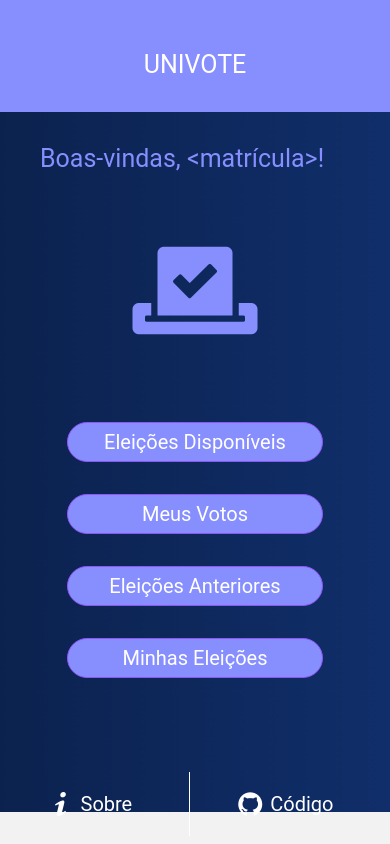
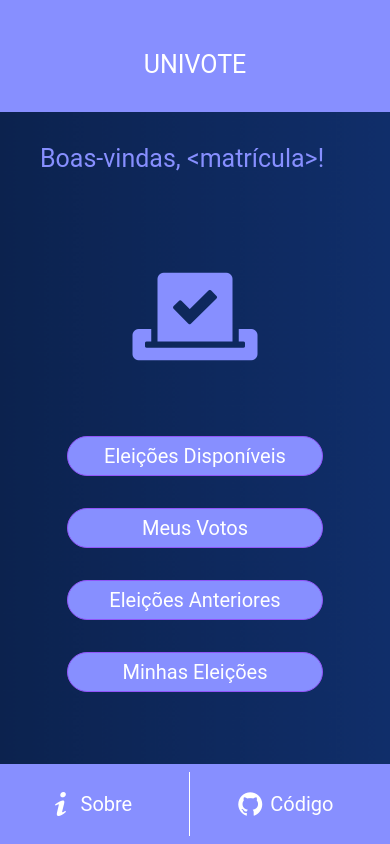
Before and after one commit to mikeantonio772/univote, a React Native app in the folder frontend/: screen /Home in a window 390 px wide. Built offline with nearby package versions, Linux system fonts and the light colour scheme.

Commit message:
My Votes, Previous Elections, My Elections screens

```diff
--- a/frontend/App.js
+++ b/frontend/App.js
@@ -5,6 +5,9 @@ import Login from './src/screens/Login';
 import Home from './src/screens/Home';
 import About from './src/screens/About';
 import AvailableElections from './src/screens/AvailableElections'
+import MyVotes from './src/screens/MyVotes';
+import PreviousElections from './src/screens/PreviousElections';
+import MyElections from './src/screens/MyElections';
 
 const Stack = createNativeStackNavigator();
 
@@ -16,6 +19,9 @@ export default function App() {
         <Stack.Screen name="Home" component={Home}/>
         <Stack.Screen name="About" component={About}/>
         <Stack.Screen name="Available Elections" component={AvailableElections}/>
+        <Stack.Screen name="My Votes" component={MyVotes}/>
+        <Stack.Screen name="Previous Elections" component={PreviousElections}/>
+        <Stack.Screen name="My Elections" component={MyElections}/>
       </Stack.Navigator>
     </NavigationContainer>
   );
--- a/frontend/src/screens/Home.js
+++ b/frontend/src/screens/Home.js
@@ -11,15 +11,15 @@ export default function Home({ navigation }) {
   return (
       <ImageBackground style={styles.image} source={background2}>
         <Header />
-        <Title text="Boas-vindas, <matrícula>!" />
+        <Title text="Boas-vindas, <matrícula>!" back={false}/>
         <View style={styles.container}>
-          <VoteIcon style={{margin: 30, top: -30}} name="vote-yea" size={100} color="#878FFF"/>
+          <VoteIcon style={{margin: 24, top: -24}} name="vote-yea" size={100} color="#878FFF"/>
           <Btn title="Eleições Disponíveis" width={256} margin={16} onPress={() => navigation.navigate('Available Elections')} />
-          <Btn title="Meus Votos" width={256} margin={16} />
-          <Btn title="Eleições Anteriores" width={256} margin={16} />
-          <Btn title="Minhas Eleições" width={256} margin={16} />
+          <Btn title="Meus Votos" width={256} margin={16} onPress={() => navigation.navigate('My Votes')} />
+          <Btn title="Eleições Anteriores" width={256} margin={16} onPress={() => navigation.navigate('Previous Elections')} />
+          <Btn title="Minhas Eleições" width={256} margin={16} onPress={() => navigation.navigate('My Elections')} />
         </View>
-        <Footer onPressAbout={() => navigation.navigate('About')}/>
+        <Footer backgroundColor="#878FFF" onPressAbout={() => navigation.navigate('About')}/>
       </ImageBackground>
   );
 }
@@ -29,9 +29,9 @@ const styles = StyleSheet.create({
     flex: 1,
     flexDirection: 'column',
     alignItems: 'center',
-    justifyContent: 'center',
+    justifyContent: 'flex-end',
     margin: 32,
-    top: -8,
+    bottom: 24,
   },
   image: {
     flex: 1,
--- /dev/null
+++ b/frontend/src/screens/MyElections.js
@@ -0,0 +1,58 @@
+import React from 'react';
+import { StyleSheet, View, ImageBackground, Dimensions, Text, FlatList } from 'react-native';
+import Btn from "../components/Btn";
+import Header from '../components/Header';
+import Title from '../components/Title';
+import background2 from "../../assets/background2.png"
+import Card from '../components/Card';
+
+const DATA = [
+  {
+    id: 'bd7acbea-c1b1-46c2-aed5-3ad53abb28ba',
+    title: 'Nenhuma eleição cadastrada',
+  },
+];
+
+const renderItem = ({ item }) => (
+  <View style={styles.container}>
+    <Card>
+      <Text style={styles.baseText}>{item.title}</Text>
+      <View alignItems='center'>
+        <Btn title='Criar Eleição' width={256} margin={0} />
+      </View>
+    </Card>
+  </View>
+)
+
+export default function AvailableElections({ navigation }) {
+  return (
+    <ImageBackground style={styles.image} source={background2}>
+      <Header />
+      <Title text='Minhas Eleições' back={true} onPressBack={() => navigation.goBack()} />
+      <FlatList
+        data={DATA}
+        renderItem={renderItem}
+        keyExtractor={item => item.id}
+      />
+    </ImageBackground>
+  );
+}
+
+const styles = StyleSheet.create({
+  container: {
+    flex: 1,
+    flexDirection: 'column',
+    alignItems: 'center',
+    margin: 16,
+  },
+  image: {
+    flex: 1,
+    width: Dimensions.get("window").width,
+  },
+  baseText: {
+    fontFamily: 'Roboto',
+    fontSize: 20,
+    color: 'white',
+    marginBottom: 16
+  },
+});
--- /dev/null
+++ b/frontend/src/screens/MyVotes.js
@@ -0,0 +1,66 @@
+import React from 'react';
+import { StyleSheet, View, ImageBackground, Dimensions, Text, FlatList } from 'react-native';
+import Btn from "../components/Btn";
+import Header from '../components/Header';
+import Title from '../components/Title';
+import background2 from "../../assets/background2.png"
+import Card from '../components/Card';
+
+const DATA = [
+  {
+    id: 'bd7acbea-c1b1-46c2-aed5-3ad53abb28ba',
+    title: 'Eleição X',
+  },
+  {
+    id: '3ac68afc-c605-48d3-a4f8-fbd91aa97f63',
+    title: 'Eleição Y',
+  },
+  {
+    id: '58694a0f-3da1-471f-bd96-145571e29d72',
+    title: 'Eleição Z',
+  },
+];
+
+const renderItem = ({ item }) => (
+  <View style={styles.container}>
+    <Card>
+      <Text style={[styles.baseText, { fontWeight: 'bold' }]}>{item.title}</Text>
+      <View alignItems='center'>
+        <Btn title='Baixar Chave Privada' width={256} margin={0} />
+      </View>
+    </Card>
+  </View>
+)
+
+export default function MyVotes({ navigation }) {
+  return (
+    <ImageBackground style={styles.image} source={background2}>
+      <Header />
+      <Title text='Meus Votos' back={true} onPressBack={() => navigation.goBack()} />
+      <FlatList
+        data={DATA}
+        renderItem={renderItem}
+        keyExtractor={item => item.id}
+      />
+    </ImageBackground>
+  );
+}
+
+const styles = StyleSheet.create({
+  container: {
+    flex: 1,
+    flexDirection: 'column',
+    alignItems: 'center',
+    margin: 16,
+  },
+  image: {
+    flex: 1,
+    width: Dimensions.get("window").width,
+  },
+  baseText: {
+    fontFamily: 'Roboto',
+    fontSize: 20,
+    color: 'white',
+    marginBottom: 16
+  },
+});
--- /dev/null
+++ b/frontend/src/screens/PreviousElections.js
@@ -0,0 +1,76 @@
+import React from 'react';
+import { StyleSheet, View, ImageBackground, Dimensions, Text, FlatList } from 'react-native';
+import Btn from "../components/Btn";
+import Header from '../components/Header';
+import Title from '../components/Title';
+import background2 from "../../assets/background2.png"
+import Card from '../components/Card';
+
+const DATA = [
+  {
+    id: 'bd7acbea-c1b1-46c2-aed5-3ad53abb28ba',
+    title: 'Eleição X',
+    candidatos: {
+        opcao1: 'Carlos - 212 votos - 45.9%',
+        opcao2: 'Maria - 197 votos - 42.6%',
+        opcao3: 'Branco - 53 votos - 11.5%',
+    }
+  },
+  {
+    id: '3ac68afc-c605-48d3-a4f8-fbd91aa97f63',
+    title: 'Eleição Y',
+    candidatos: {
+        opcao1: 'Carlos - 212 votos - 45.9%',
+        opcao2: 'Maria - 197 votos - 42.6%',
+        opcao3: 'Branco - 53 votos - 11.5%',
+    }
+  },
+];
+
+const renderItem = ({ item }) => (
+  <View style={styles.container}>
+    <Card>
+      <Text style={[styles.baseText, { fontWeight: 'bold' }]}>{item.title}</Text>
+      <Text style={styles.baseText}>Vencedor(a):</Text>
+      <Text style={[styles.baseText, { fontWeight: 'bold' }]}>{item.candidatos.opcao1}</Text>
+      <Text style={styles.baseText}>{item.candidatos.opcao2}</Text>
+      <Text style={styles.baseText}>{item.candidatos.opcao3}</Text>
+      <View alignItems='center'>
+        <Btn title='Mais Detalhes' width={256} margin={0} />
+      </View>
+    </Card>
+  </View>
+)
+
+export default function AvailableElections({ navigation }) {
+  return (
+    <ImageBackground style={styles.image} source={background2}>
+      <Header />
+      <Title text='Eleições Anteriores' back={true} onPressBack={() => navigation.goBack()} />
+      <FlatList
+        data={DATA}
+        renderItem={renderItem}
+        keyExtractor={item => item.id}
+      />
+    </ImageBackground>
+  );
+}
+
+const styles = StyleSheet.create({
+  container: {
+    flex: 1,
+    flexDirection: 'column',
+    alignItems: 'center',
+    margin: 16,
+  },
+  image: {
+    flex: 1,
+    width: Dimensions.get("window").width,
+  },
+  baseText: {
+    fontFamily: 'Roboto',
+    fontSize: 20,
+    color: 'white',
+    marginBottom: 16
+  },
+});
```
